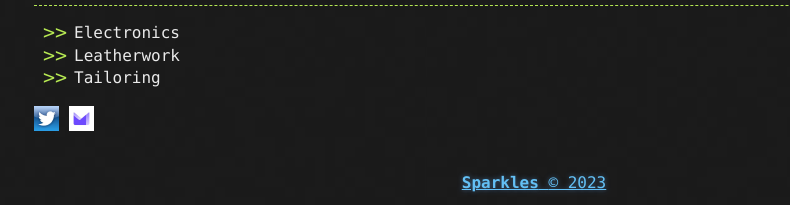
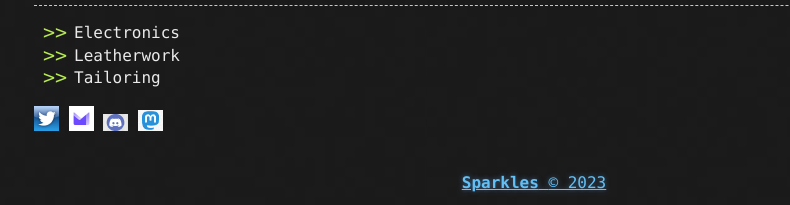
Before and after one commit to SparklesVX/SparklesVX.github.io, a Jekyll site: the page built from whoami.md, in a window 1280 px wide. Shown: the part 806-1011 px from the top of the page, without its empty margins (106-896 px from the left). Built offline with Jekyll 4.4.1, drawn with Linux system fonts in a browser that asks for light colours.

Commit message:
Update whoami.md

```diff
--- a/whoami.md
+++ b/whoami.md
@@ -26,3 +26,5 @@ title: whoami
 
 <a href="https://twitter.com/sparkles_34_32"><img src="/assets/twitterlogo.png"></a>
 <a href="mailto:Sparkles@sparcanum.io"><img src="/assets/protonlogo.png"></a>
+<a href="mailto:Sparkles@sparcanum.io"><img src="/assets/discordlogo.png"></a>
+<a href="mailto:Sparkles@sparcanum.io"><img src="/assets/mastodonlogo.png"></a>
```
